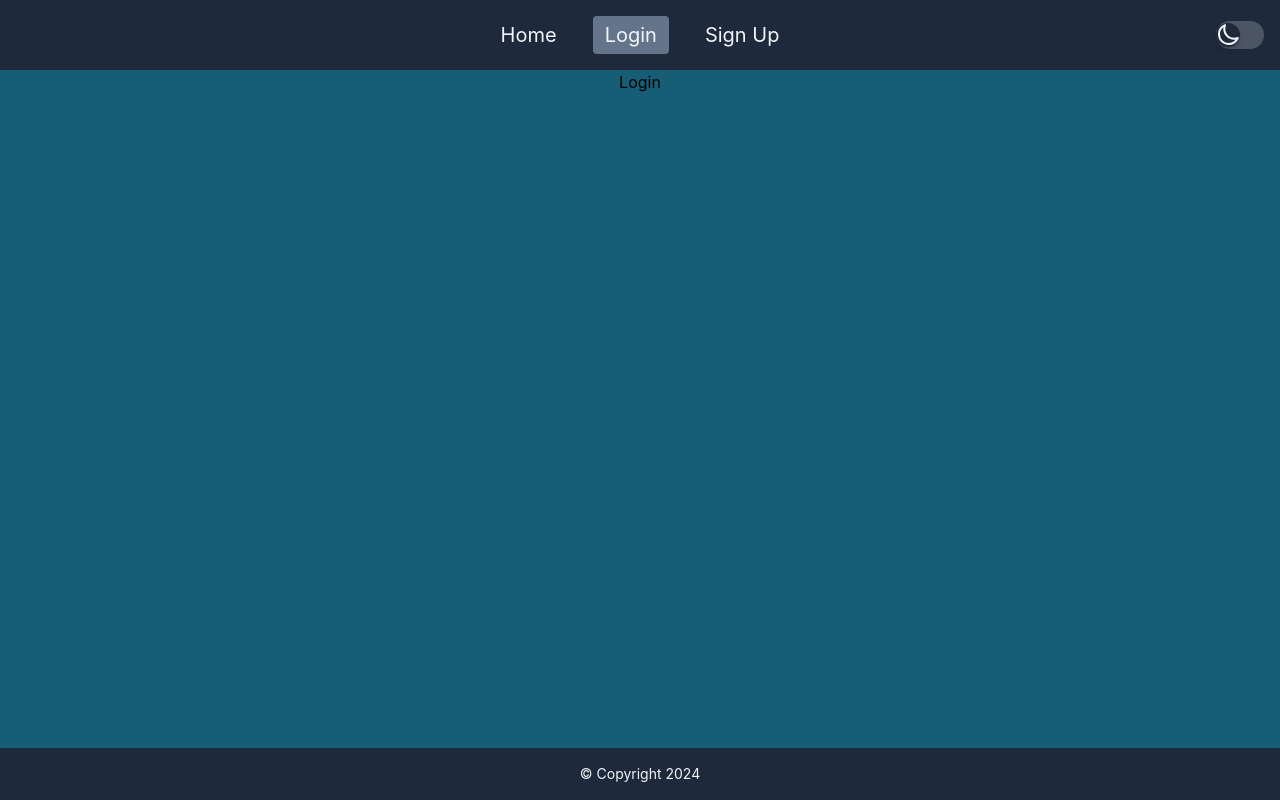
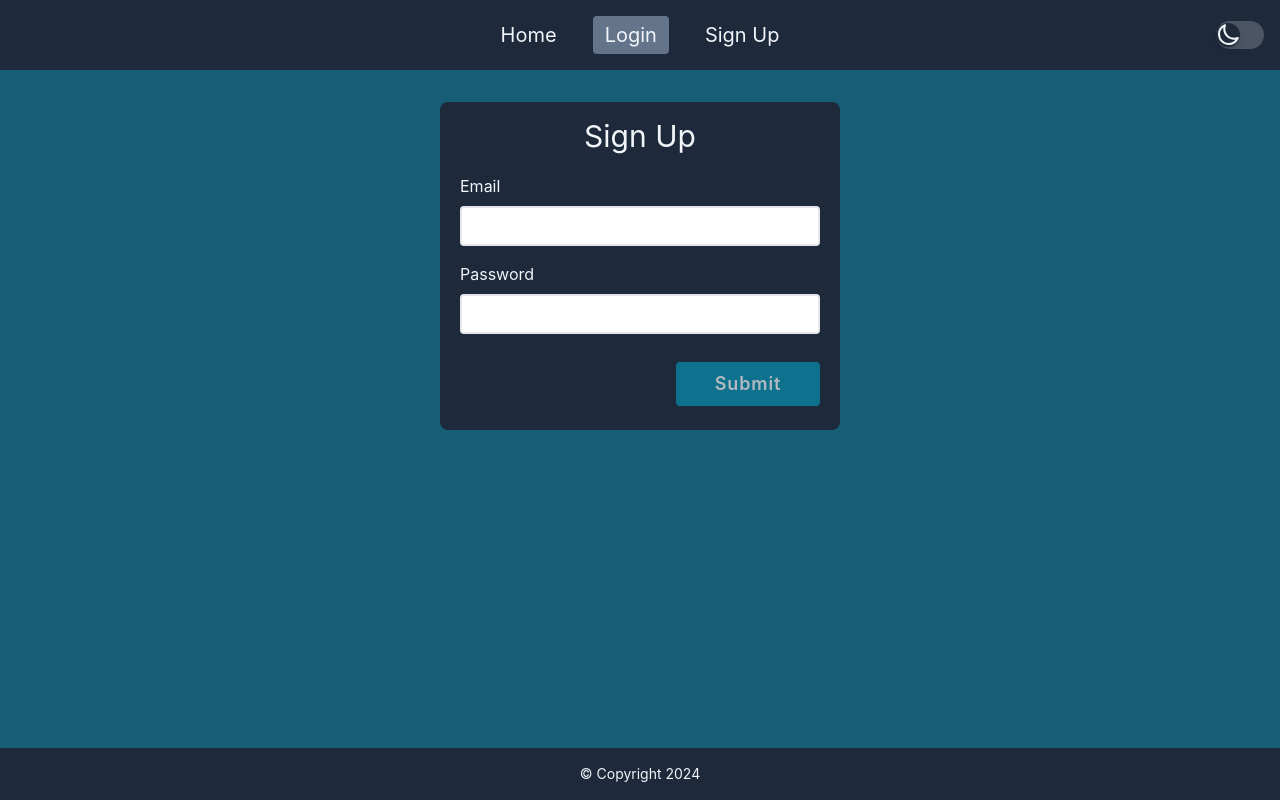
Before and after one commit to rpashev/weather-app-react, a React (Vite) app: page /login in a window 1280 px wide. Built offline with nearby package versions, Linux system fonts and the light colour scheme.

Commit message:
implements login and register, adds snackbar component

```diff
--- /dev/null
+++ b/src/common/types.ts
@@ -0,0 +1,11 @@
+export type ApiErrorResponse = {
+  message: string;
+};
+
+export type LoginResponseData = {
+  firstName: string;
+  userId: string;
+  token: string;
+  journals: string[];
+  email: string;
+};
--- /dev/null
+++ b/src/components/UI/Snackbar.tsx
@@ -0,0 +1,39 @@
+import { useState, useEffect } from 'react';
+
+type Props = {
+  mode: 'warning' | 'error' | 'success';
+  message: string;
+};
+export const Snackbar = ({ mode, message }: Props) => {
+  const [showSnackbar, setShowSnackbar] = useState(false);
+
+  useEffect(() => {
+    setShowSnackbar(true);
+
+    const timer = setTimeout(() => {
+      setShowSnackbar(false);
+    }, 30000); // Snackbar will disappear after 3 seconds
+
+    return () => clearTimeout(timer);
+  }, []);
+
+  const getBackgroundColor = () => {
+    switch (mode) {
+      case 'warning':
+        return 'bg-yellow-600';
+      case 'success':
+        return 'bg-green-500';
+      case 'error':
+        return 'bg-red-600';
+    }
+  };
+
+  return (
+    <p
+      className={`tw-fixed-center bottom-16 ${showSnackbar ? 'translate-y-0 opacity-100' : '-translate-y-8 opacity-0'} w-full font-semibold rounded px-4 py-3 text-center tracking-wider
+       text-white transition-all duration-300 sm:w-[500px] ${getBackgroundColor()}`}
+    >
+      {message}
+    </p>
+  );
+};
--- a/src/components/layout/BaseHeader.tsx
+++ b/src/components/layout/BaseHeader.tsx
@@ -1,5 +1,5 @@
-import { useContext, useEffect, useMemo, useState } from 'react';
-import { AuthContext } from '../../context/user-context';
+import { useEffect, useMemo, useState } from 'react';
+import { useAuth } from '../../context/user-context';
 import { NavLink } from 'react-router-dom';
 import { ThemeToggle } from '../UI/ThemeToggle';
 
@@ -29,7 +29,7 @@ export const BaseHeader = () => {
     ],
   };
 
-  const { isLoggedIn } = useContext(AuthContext);
+  const { isLoggedIn } = useAuth();
   const navLinks = isLoggedIn ? navItems.user : navItems.public;
 
   const [themeChanged, setThemeChanged] = useState(false);
--- /dev/null
+++ b/src/context/snackbar-context.tsx
@@ -0,0 +1,48 @@
+import React, { createContext, useState, useContext } from 'react';
+import { Snackbar } from '../components/UI/Snackbar';
+
+type SnackbarMode = 'warning' | 'success' | 'error';
+
+type SnackbarContextType = {
+  show: (message: string, mode: SnackbarMode) => void;
+};
+
+// Create the Snackbar context
+const SnackbarContext = createContext<SnackbarContextType>({
+  show: () => {},
+});
+
+// Custom hook to access the Snackbar context
+export const useSnackbar = () => {
+  const context = useContext(SnackbarContext);
+  if (!context) {
+    throw new Error('useSnackbar must be used within a SnackbarProvider');
+  }
+  return context;
+};
+// Snackbar provider component
+type SnackbarProviderProps = {
+  children: React.ReactNode;
+};
+export const SnackbarProvider = ({ children }: SnackbarProviderProps) => {
+  const [snackbarMessage, setSnackbarMessage] = useState<string>('');
+  const [snackbarMode, setSnackbarMode] = useState<SnackbarMode>('success');
+  const [showSnackbar, setShowSnackbar] = useState<boolean>(false);
+
+  const show = (message: string, mode: SnackbarMode) => {
+    setSnackbarMessage(message);
+    setSnackbarMode(mode);
+    setShowSnackbar(true);
+
+    setTimeout(() => {
+      setShowSnackbar(false);
+    }, 3000);
+  };
+
+  return (
+    <SnackbarContext.Provider value={{ show }}>
+      {children}
+      {showSnackbar && <Snackbar message={snackbarMessage} mode={snackbarMode} />}
+    </SnackbarContext.Provider>
+  );
+};
--- a/src/context/user-context.tsx
+++ b/src/context/user-context.tsx
@@ -1,4 +1,4 @@
-import { createContext, useState } from "react";
+import { createContext, useContext, useState } from 'react';
 
 type UserContext = {
   token: null | string;
@@ -20,9 +20,17 @@ type Props = {
   children: React.ReactNode;
 };
 
+export const useAuth = () => {
+  const context = useContext(AuthContext);
+  if (!context) {
+    throw new Error('useSnackbar must be used within a SnackbarProvider');
+  }
+  return context;
+};
+
 export const AuthContextProvider = (props: Props) => {
-  const initialToken = localStorage.getItem("token");
-  const initialUserId = localStorage.getItem("userId");
+  const initialToken = localStorage.getItem('token');
+  const initialUserId = localStorage.getItem('userId');
 
   const [token, setToken] = useState<null | string>(initialToken);
   const [userId, setUserId] = useState<null | string>(initialUserId);
@@ -32,8 +40,8 @@ export const AuthContextProvider = (props: Props) => {
   const loginHandler = (token: string, userId: string): void => {
     setToken(token);
     setUserId(userId);
-    localStorage.setItem("token", token);
-    localStorage.setItem("userId", userId);
+    localStorage.setItem('token', token);
+    localStorage.setItem('userId', userId);
   };
 
   const logoutHandler = (): void => {
@@ -50,9 +58,5 @@ export const AuthContextProvider = (props: Props) => {
     logout: logoutHandler,
   };
 
-  return (
-    <AuthContext.Provider value={contextValue}>
-      {props.children}
-    </AuthContext.Provider>
-  );
+  return <AuthContext.Provider value={contextValue}>{props.children}</AuthContext.Provider>;
 };
--- a/src/layouts/BaseLayout.tsx
+++ b/src/layouts/BaseLayout.tsx
@@ -6,6 +6,7 @@ export const BaseLayout = () => {
   return (
     <div className="flex min-h-screen flex-col items-center bg-cyan-800">
       <BaseHeader />
+
       <main className="max-container flex flex-1 justify-center">
         <Outlet />
       </main>
--- a/src/pages/Login.tsx
+++ b/src/pages/Login.tsx
@@ -1,22 +1,22 @@
-export const Login = () => {
-  return <div>Login</div>;
+import { useMutation } from '@tanstack/react-query';
+import { AxiosError, AxiosResponse } from 'axios';
+import { useAuth } from '../context/user-context';
+import { useInput } from '../hooks/use-input';
+import { validateEmail } from '../utils/validations';
+import { useNavigate } from 'react-router-dom';
+import { useSnackbar } from '../context/snackbar-context';
+import authService from '../services/auth.service';
+import { ApiErrorResponse, LoginResponseData } from '../common/types';
+
+export type LoginInputState = {
+  email: string;
+  password: string;
 };
 
-import { useMutation } from "@tanstack/react-query";
-import { AxiosError } from "axios";
-import { useContext } from "react";
-import { AuthContext } from "../context/user-context";
-import { useInput } from "../hooks/use-input";
-import { validateEmail } from "../utils/validations";
-
-export type RegisterInputState = {
-  email: string;
-  password: string;
-  repeatPassword?: string;
-};
-
-const Register = () => {
-  const context = useContext(AuthContext);
+export const Login = () => {
+  const { login } = useAuth();
+  const { show } = useSnackbar();
+  const navigate = useNavigate();
 
   const {
     value: email,
@@ -34,46 +34,82 @@ const Register = () => {
     inputBlurHandler: passwordBlurHandler,
   } = useInput((value) => (value.length < 6 ? false : true));
 
-  const {
-    value: repeatPassword,
-    hasError: repeatPasswordError,
-    isValid: repeatPasswordIsValid,
-    valueChangeHandler: repeatPasswordChangeHandler,
-    inputBlurHandler: repeatPasswordBlurHandler,
-  } = useInput((value) => (value.length < 6 ? false : true));
+  const formIsValid = passwordIsValid && emailIsValid;
 
-  const formIsValid =
-    passwordIsValid && emailIsValid && password === repeatPassword;
+  const { isPending, mutate } = useMutation<
+    AxiosResponse<LoginResponseData>,
+    AxiosError,
+    LoginInputState
+  >({
+    mutationFn: authService.login,
+    onSuccess: (res: AxiosResponse<LoginResponseData>) => {
+      login(res.data.token, res.data.userId);
+      show('Succesfully registered', 'success');
+      navigate('/');
+    },
+    onError: (error) => {
+      let err = error.response?.data as ApiErrorResponse;
+      show(err?.message || 'Could not log in!', 'error');
+    },
+  });
 
-  // const { isError, error, isLoading, mutate } = useMutation<
-  //   any,
-  //   AxiosError,
-  //   RegisterInputState
-  // >(api.register, {
-  //   onSuccess: (res) => {
-  //     context.login(res.data.token, res.data.userId);
-  //     snackbarContext.showMessage("You registered successfully!");
-  //   },
-  // });
+  const showEmailError = emailError || (isPending && !emailIsValid);
+  const showPasswordError = passwordError || (isPending && !passwordIsValid);
 
-  // const showEmailError = emailError || (isLoading && !emailIsValid);
-  // const showPasswordError = passwordError || (isLoading && !passwordIsValid);
-  // const showRepeatPasswordError =
-  //   repeatPasswordError ||
-  //   (isLoading && !repeatPasswordIsValid) ||
-  //   (password !== repeatPassword && repeatPassword);
+  const submitHandler = async (event: React.FormEvent<HTMLFormElement>) => {
+    event.preventDefault();
+    mutate({ password, email });
+  };
 
-  // let errorContent: any;
-  // if (isError && error) {
-  //   let err: any = error.response?.data;
-  //   errorContent = err?.message || "Could not register!";
-  // }
+  return (
+    <div className="mt-8 flex items-start justify-center">
+      <form
+        onSubmit={submitHandler}
+        className="w-full rounded-lg bg-white px-5 py-4 pb-6 text-slate-100 sm:w-[25rem] dark:bg-slate-800"
+      >
+        <h2 className="mb-5 text-center text-3xl">Sign Up</h2>
+        <div className="flex flex-col gap-4">
+          <div className="flex flex-col gap-2">
+            <label htmlFor="email">Email</label>
+            <input
+              type="email"
+              id="email"
+              value={email}
+              onChange={emailChangeHandler}
+              onBlur={emailBlurHandler}
+              className="tw-text-input"
+            />
+            {showEmailError && (
+              <p className="text-[14px] tracking-wide text-red-400">Please enter a valid email!</p>
+            )}
+          </div>
+          <div className="flex flex-col gap-2">
+            <label htmlFor="email">Password</label>
+            <input
+              type="password"
+              id="password"
+              value={password}
+              onChange={passwordChangeHandler}
+              onBlur={passwordBlurHandler}
+              className="tw-text-input"
+            />
+            {showPasswordError && (
+              <p className="text-[14px] tracking-wide text-red-400">
+                Password should be at least 6 symbols!
+              </p>
+            )}
+          </div>
 
-  // const submitHandler = async (event: React.FormEvent<HTMLFormElement>) => {
-  //   event.preventDefault();
-  //   mutate({ password, repeatPassword, firstName, lastName, email });
-  // };
-
-  return <div>yo</div>;
+          <button
+            disabled={!formIsValid || isPending}
+            className="ml-auto mt-3 rounded bg-cyan-600 px-4 py-2 text-lg font-semibold tracking-wider text-slate-100
+             transition-all enabled:hover:bg-slate-100 enabled:hover:text-slate-600 sm:w-[40%]
+             disabled:cursor-not-allowed disabled:opacity-70"
+          >
+            Submit
+          </button>
+        </div>
+      </form>
+    </div>
+  );
 };
-export default Register;
--- /dev/null
+++ b/src/pages/Logout.tsx
@@ -0,0 +1,18 @@
+import { useEffect } from 'react';
+import { useNavigate } from 'react-router-dom';
+import { useAuth } from '../context/user-context';
+import { useSnackbar } from '../context/snackbar-context';
+
+export const Logout = () => {
+  const { show } = useSnackbar();
+  const { logout } = useAuth();
+  const navigate = useNavigate();
+
+  useEffect(() => {
+    logout();
+    navigate('/');
+    show('You logged out successfully!', 'success');
+  }, []);
+
+  return null;
+};
--- a/src/pages/Register.tsx
+++ b/src/pages/Register.tsx
@@ -1,19 +1,25 @@
-import { useContext } from 'react';
-import { AuthContext } from '../context/user-context';
+import { useAuth } from '../context/user-context';
 import { useInput } from '../hooks/use-input';
 import { validateEmail } from '../utils/validations';
 import { useMutation } from '@tanstack/react-query';
-import { AxiosError } from 'axios';
+import { AxiosError, AxiosResponse } from 'axios';
 import authService from '../services/auth.service';
+import { useNavigate } from 'react-router-dom';
+import { useSnackbar } from '../context/snackbar-context';
+import { ApiErrorResponse, LoginResponseData } from '../common/types';
 
 export type RegisterInputState = {
   email: string;
   password: string;
   repeatPassword?: string;
+  firstName: string;
+  lastName: string;
 };
 
 export const Register = () => {
-  const context = useContext(AuthContext);
+  const { login } = useAuth();
+  const { show } = useSnackbar();
+  const navigate = useNavigate();
 
   const {
     value: email,
@@ -41,11 +47,20 @@ export const Register = () => {
 
   const formIsValid = passwordIsValid && emailIsValid && password === repeatPassword;
 
-  const { isError, error, isPending, mutate } = useMutation<any, AxiosError, RegisterInputState>({
+  const { isPending, mutate } = useMutation<
+    AxiosResponse<LoginResponseData>,
+    AxiosError,
+    RegisterInputState
+  >({
     mutationFn: authService.register,
-    onSuccess: (res: any) => {
-      context.login(res.data.token, res.data.userId);
-      // success
+    onSuccess: (res: AxiosResponse<LoginResponseData>) => {
+      login(res.data.token, res.data.userId);
+      show('Succesfully registered', 'success');
+      navigate('/');
+    },
+    onError: (error) => {
+      let err = error.response?.data as ApiErrorResponse;
+      show(err?.message || 'Could not log in!', 'error');
     },
   });
 
@@ -56,18 +71,18 @@ export const Register = () => {
     (isPending && !repeatPasswordIsValid) ||
     (password !== repeatPassword && repeatPassword);
 
-  let errorContent: any;
-  if (isError && error) {
-    let err: any = error.response?.data;
-    errorContent = err?.message || 'Could not register!';
-  }
-
   const submitHandler = async (event: React.FormEvent<HTMLFormElement>) => {
     event.preventDefault();
+    let firstName = 'N/A';
+    let lastName = 'N/A';
+
+    show('This is a warning message', 'success');
     mutate({
       password,
       repeatPassword,
       email,
+      firstName,
+      lastName,
     });
   };
 
@@ -124,9 +139,10 @@ export const Register = () => {
             )}
           </div>
           <button
-            type="submit"
+            disabled={!formIsValid || isPending}
             className="ml-auto mt-3 rounded bg-cyan-600 px-4 py-2 text-lg font-semibold tracking-wider text-slate-100
-             transition-all hover:bg-slate-100 hover:text-slate-600 sm:w-[40%]"
+             transition-all enabled:hover:bg-slate-100 enabled:hover:text-slate-600 sm:w-[40%]
+             disabled:cursor-not-allowed disabled:opacity-70"
           >
             Submit
           </button>
```
Also changed, not shown: src/index.css (+4 -36 lines), src/main.tsx (+32 -26 lines), src/services/auth.service.ts (+9 -9 lines), 1 other file (tests, documents, lock files or other folders).
